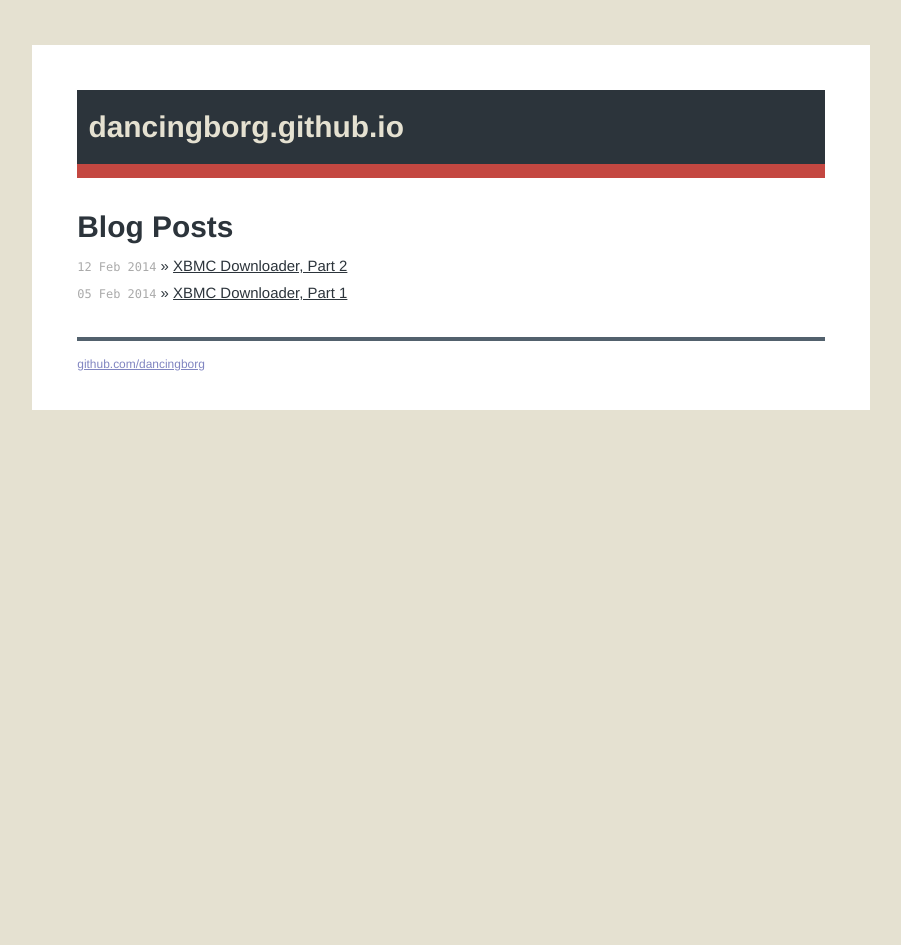
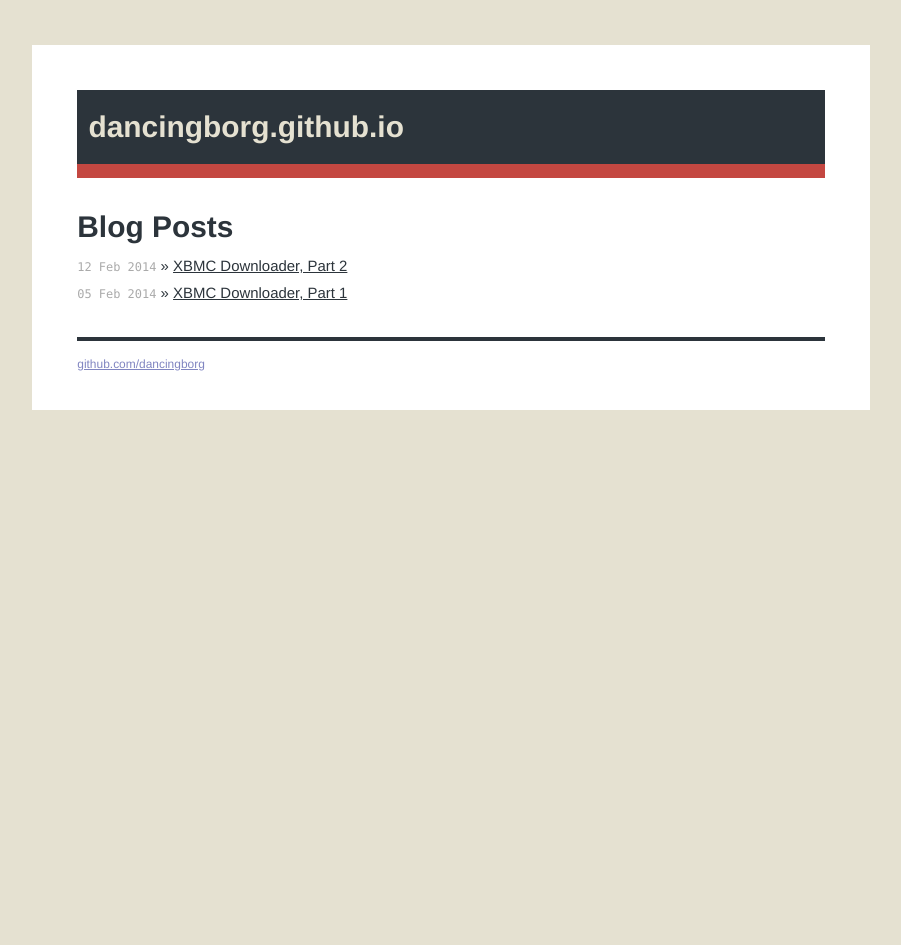
Before and after one commit to andre-abadi/andre-abadi.github.io, a Jekyll site: the page built from index.html, in a window 1280 px wide. Shown: the whole page, without its empty margins (189-1090 px from the left). Built offline with Jekyll 4.4.1, drawn with Linux system fonts in a browser that asks for light colours; Markdown is read by kramdown in place of the engine named in the settings.

Commit message:
Update main.css

```diff
--- a/css/main.css
+++ b/css/main.css
@@ -111,7 +111,7 @@ ul.posts span {
 .site .footer {
   font-size: 80%;
   color: #666;
-  border-top: 4px solid #52616D;
+  border-top: 4px solid #2C343B;
   margin-top: 2em;
   overflow: hidden;
 }
```
